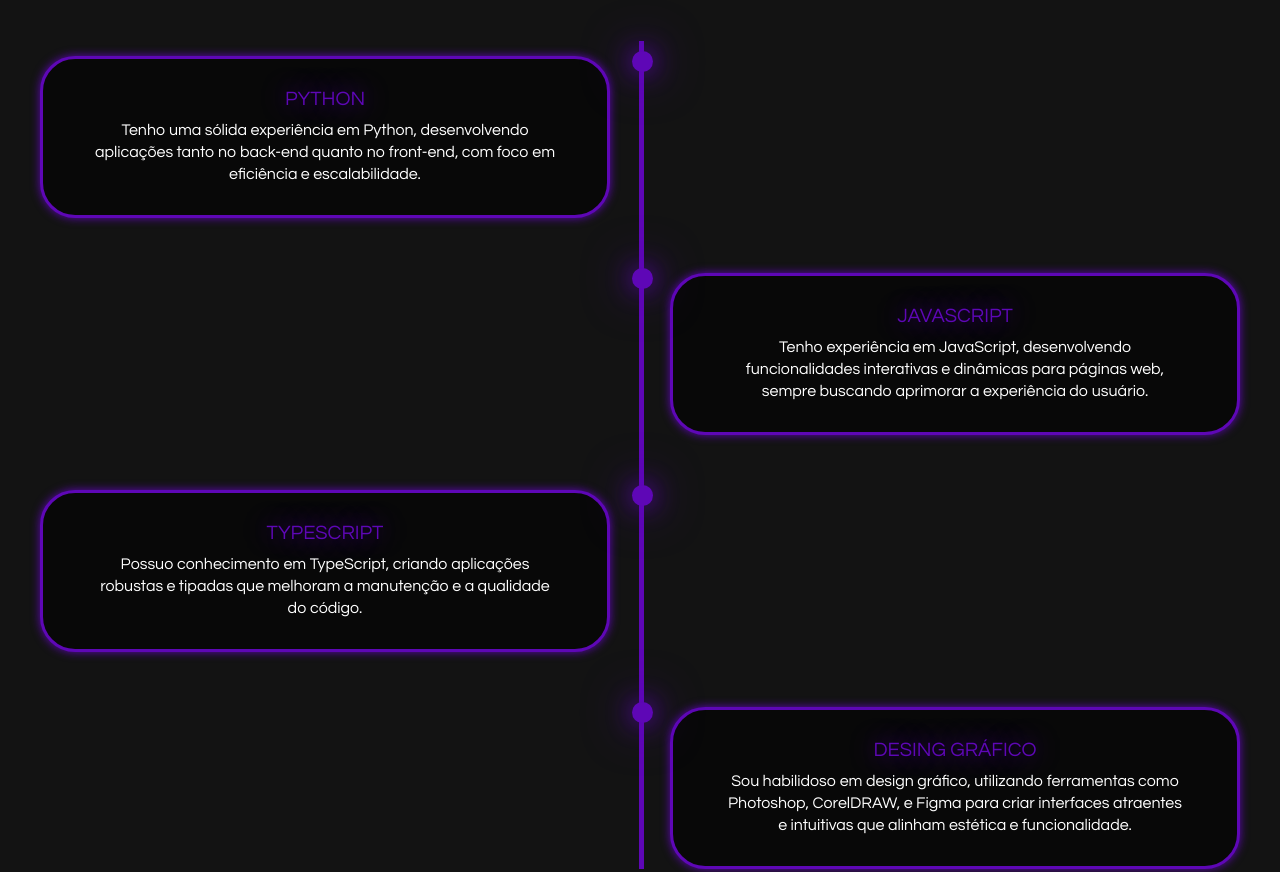
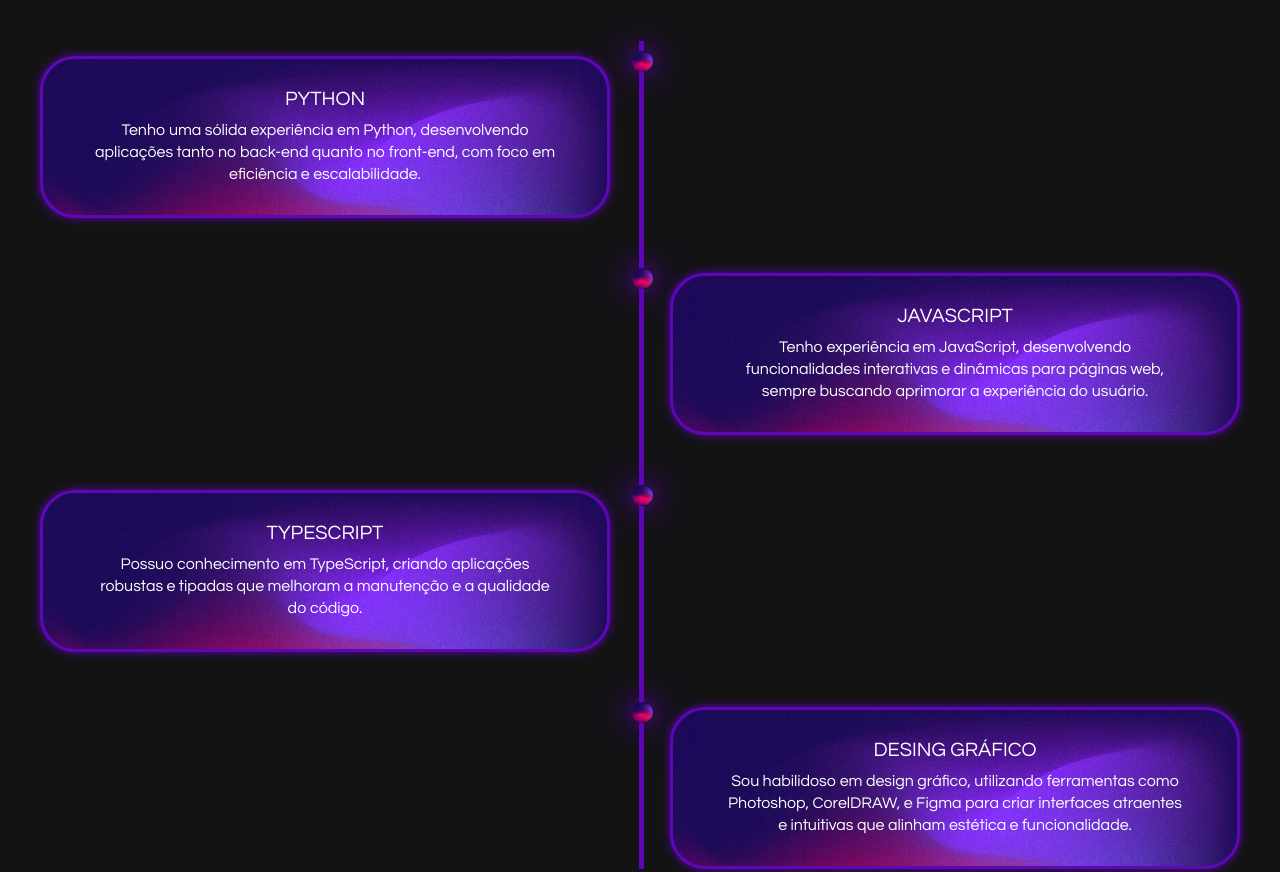
Before and after one commit to cassioestevao/WebSite, a plain HTML site: page index.html in a window 1280 px wide. Shown: the part 1035-1907 px from the top of the page. Drawn offline with nearby package versions, Linux system fonts and the light colour scheme.

Commit message:
Atualização : modificação na estrutura do site e pequenas alterações na estilização.

```diff
--- a/index.html
+++ b/index.html
@@ -64,8 +64,8 @@
 
                 <div class="timeline-dot"></div>
                     <div class="timeline-date"></div>
-                    <div class="timeline-content">
-                        <h3><span>PYTHON</span></h3>
+                    <div class="timeline-content" id="Bck-graund">
+                        <h3>PYTHON</h3>
                         <p>Tenho uma sólida experiência em Python, desenvolvendo aplicações tanto no back-end quanto no front-end, com foco em eficiência e escalabilidade.</p>
                     </div>
             </div>
@@ -75,7 +75,7 @@
                 <div class="timeline-dot"></div>
                     <div class="timeline-date"></div>
                     <div class="timeline-content">
-                        <h3><span>JAVASCRIPT</span></h3>
+                        <h3>JAVASCRIPT</h3>
                         <p>Tenho experiência em JavaScript, desenvolvendo funcionalidades interativas e dinâmicas para páginas web, sempre buscando aprimorar a experiência do usuário.</p>
                     </div>
             </div>
@@ -85,7 +85,7 @@
                 <div class="timeline-dot"></div>
                     <div class="timeline-date"></div>
                     <div class="timeline-content">
-                        <h3><span>TYPESCRIPT</span></h3>
+                        <h3>TYPESCRIPT</h3>
                         <p>Possuo conhecimento em TypeScript, criando aplicações robustas e tipadas que melhoram a manutenção e a qualidade do código.</p>
                     </div>
             </div>
@@ -95,7 +95,7 @@
                 <div class="timeline-dot"></div>
                     <div class="timeline-date"></div>
                     <div class="timeline-content">
-                        <h3><span>DESING GRÁFICO</span></h3>
+                        <h3>DESING GRÁFICO</h3>
                         <p>Sou habilidoso em design gráfico, utilizando ferramentas como Photoshop, CorelDRAW, e Figma para criar interfaces atraentes e intuitivas que alinham estética e funcionalidade.</p>
                     </div>
             </div>
--- a/style.css
+++ b/style.css
@@ -346,7 +346,8 @@ span {
 .timeline-dot{
     height: 21px;
     width: 21px;
-    background-color: var(--main-color);
+    background-image: url(img/backgrounds/gradient.jpg);
+    background-size: cover;
     box-shadow: 0 0 25px var(--main-color),
                 0 0 50px var(--main-color);
     position: absolute;
@@ -362,6 +363,7 @@ span {
     font-weight: 800;
     color: white;
     margin: 6px 0 15px;
+
 }
 .timeline-content{
     background-color: var(--bg-color);
@@ -371,6 +373,9 @@ span {
     box-shadow: 0 0 10px var(--main-color);
     cursor: pointer;
     transition: 0.3s ease-in-out;
+    background-image: url(img/backgrounds/gradient.jpg);
+    background-size: cover;
+
 }
 
 .timeline-content:hover{
```
